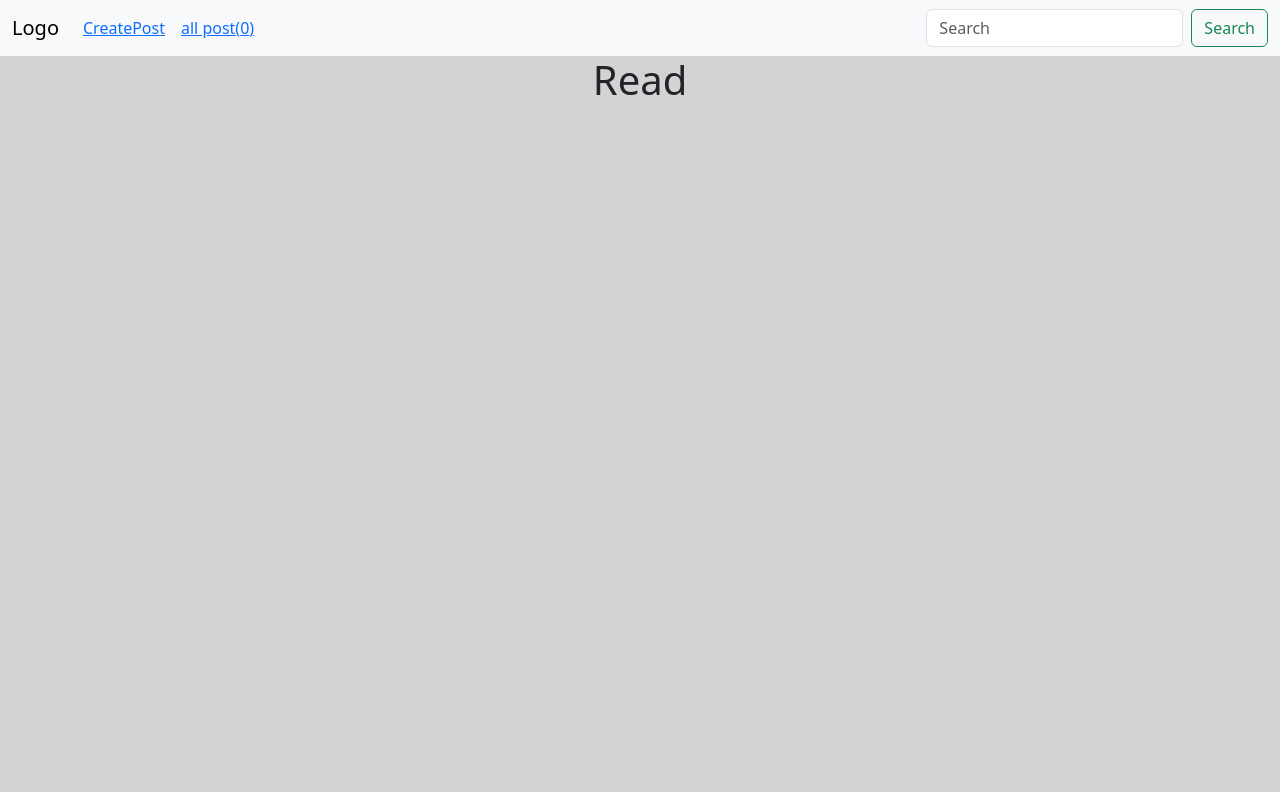
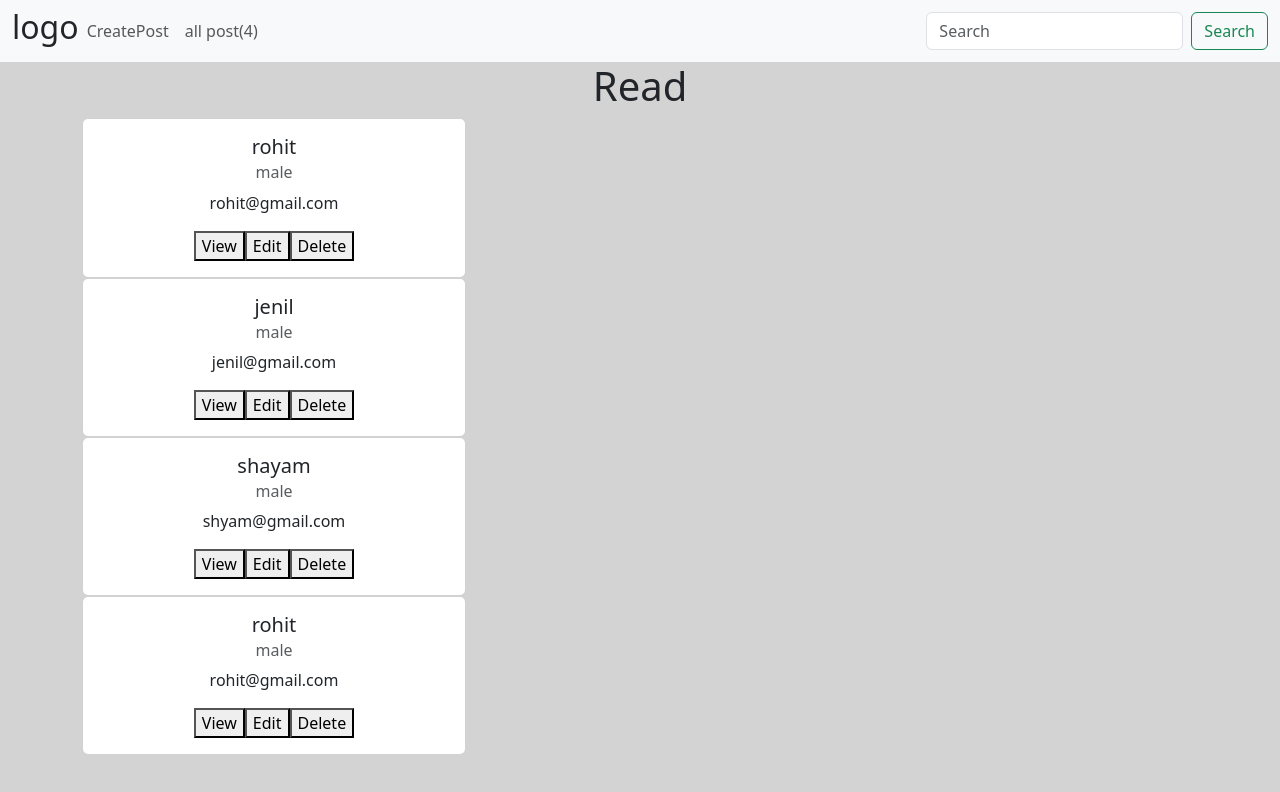
Before and after one commit to rohit9github/React-Redux__project, a React (Create React App) app in the folder redux-app/: page /read in a window 1280 px wide. Shown: the top 792 px of the page. Built offline with nearby package versions, Linux system fonts and the light colour scheme; data requests are answered from the project's data file.

Commit message:
view data in popup and delete

```diff
--- a/redux-app/db.json
+++ b/redux-app/db.json
@@ -1,44 +1,30 @@
 {
   "users": [
     {
-      "id": "cddf",
+      "id": "6bb8",
       "name": "rohit",
       "mail": "rohit@gmail.com",
       "age": "22",
       "gender": "male"
     },
     {
-      "id": "8ec1",
+      "id": "697f",
       "name": "jenil",
       "mail": "jenil@gmail.com",
       "age": "21",
       "gender": "male"
     },
     {
-      "id": "b64c",
-      "name": "dixit",
-      "mail": "dixit@gmail.com",
-      "age": "23",
-      "gender": "male"
-    },
-    {
-      "id": "56d2",
+      "id": "7c3f",
       "name": "shayam",
       "mail": "shyam@gmail.com",
       "age": "21",
       "gender": "male"
     },
     {
-      "id": "989a",
-      "name": "pinal",
-      "mail": "pinu@gmail.com",
-      "age": "22",
-      "gender": "female"
-    },
-    {
-      "id": "cc88",
+      "id": "8a2e",
       "name": "rohit",
-      "mail": "gohil@gmail.com",
+      "mail": "rohit@gmail.com",
       "age": "22",
       "gender": "male"
     }
--- a/redux-app/src/App.js
+++ b/redux-app/src/App.js
@@ -3,6 +3,7 @@ import HeaderNav from './Componets/HeaderNav';
 import Create from './Componets/Create';
 import { BrowserRouter, Route, Routes } from "react-router-dom"
 import Read from './Componets/Read';
+import Update from './Componets/Update';
 
 function App() {
   return (
@@ -12,6 +13,7 @@ function App() {
         <Routes>
           <Route exact path="/" element={<Create />} />
           <Route exact path="/read" element={<Read/>} />
+          <Route exact path="/update/:id" element={<Update/>} />
         </Routes>
       </BrowserRouter>
     </div>
--- a/redux-app/src/Componets/HeaderNav.jsx
+++ b/redux-app/src/Componets/HeaderNav.jsx
@@ -9,14 +9,14 @@ import { Link } from 'react-router-dom';
 
 
 
-function HeaderNav(){
+function HeaderNav() {
 
-  const allUsers = useSelector((state)=>state.app.users)
+  const allUsers = useSelector((state) => state.app.users)
 
-    return(
-        <Navbar expand="lg" className="bg-body-tertiary">
+  return (
+    <Navbar expand="lg" className="bg-body-tertiary">
       <Container fluid>
-        <Navbar.Brand href="#">Logo</Navbar.Brand>
+        <h2>logo</h2>
         <Navbar.Toggle aria-controls="navbarScroll" />
         <Navbar.Collapse id="navbarScroll">
           <Nav
@@ -24,12 +24,11 @@ function HeaderNav(){
             style={{ maxHeight: '100px' }}
             navbarScroll
           >
-            <Nav.Link href="#action1">
-              <Link to={"/"}>CreatePost</Link>
-            </Nav.Link>
-            <Nav.Link href="#action2">
-              <Link to={"/read"}>all post({allUsers.length})</Link>
-            </Nav.Link>
+
+            <Link to="/" className='nav-link' >CreatePost</Link>
+
+            <Link to="/read" className='nav-link' >all post({allUsers.length})</Link>
+
 
           </Nav>
           <Form className="d-flex">
@@ -44,7 +43,7 @@ function HeaderNav(){
         </Navbar.Collapse>
       </Container>
     </Navbar>
-    )
+  )
 }
 
 export default HeaderNav;
--- a/redux-app/src/Componets/Modal.jsx
+++ b/redux-app/src/Componets/Modal.jsx
@@ -1,12 +1,25 @@
 import React from "react";
 import "./Modal.css"
+import { useSelector } from "react-redux";
 
-function Modal() {
+function Modal({id,showModal,setShowModal}) {
+
+    const allUsers = useSelector((state)=>state.app.users);
+
+    const singleUser = allUsers.filter((v,i)=>v.id==id)
+
     return (
         <>
-            <h1>Modal</h1>
+
             <div className="modalBackground">
-                <div className="modalContainer"></div>
+                <div className="modalContainer">
+
+                <button onClick={()=>setShowModal(!showModal)}>Close</button>
+                <h2>Username:- {singleUser[0].name}</h2>
+                <h3>Gender :- {singleUser[0].gender}</h3>
+                <h4>Age :- {singleUser[0].age}</h4>
+                <p>Email :- {singleUser[0].mail}</p>
+                </div>
             </div>
         </>
 
--- a/redux-app/src/Componets/Read.jsx
+++ b/redux-app/src/Componets/Read.jsx
@@ -1,14 +1,18 @@
-import React, { useEffect } from "react";
+import React, { useEffect, useState } from "react";
 import Card from 'react-bootstrap/Card';
 import 'bootstrap/dist/css/bootstrap.min.css';
 import Container from 'react-bootstrap/Container';
 import { useDispatch, useSelector } from "react-redux";
-import { showUser } from "../features/userDetailsslice";
+import { deleteUser, showUser } from "../features/userDetailsslice";
 import Modal from "./Modal";
+import { useNavigate } from "react-router-dom";
 
 function Read() {
 
     const dispatch = useDispatch();
+    const[id,setId] =useState();
+    const [showModal,setShowModal] = useState(false);
+    const navigate = useNavigate()
 
     const { users, loading } = useSelector((state) => state.app)
 
@@ -19,29 +23,33 @@ function Read() {
     }, []);
 
     if (loading) {
-        return <h2>Loading...</h2>
+        return <h2>loading</h2>
+    }
+
+    const updateUser = (id) => {
+        navigate(`/update/${id}`)
     }
 
 
     return (
         <div>
-            {/* <Modal/> */}
+            {showModal && <Modal id={id} showModal={showModal} setShowModal={setShowModal} />}
             <h1>Read</h1>
             <Container>
-                {users && users.map((v, i) => {
-                    return (
+                {users && users.map((v, i) => (
+
                         <Card style={{ width: '24rem' }}>
                             <Card.Body>
                                 <Card.Title>{v.name}</Card.Title>
                                 <Card.Subtitle className="mb-2 text-muted">{v.gender}</Card.Subtitle>
                                 <Card.Text>{v.mail}</Card.Text>
-                                <Card.Link href="#">View</Card.Link>
-                                <Card.Link href="#">Edit</Card.Link>
-                                <Card.Link href="#">Delete</Card.Link>
+                                <button onClick={()=>[setId(v.id),setShowModal(true)]}>View</button>
+                                <button onClick={()=>updateUser(v.id)}>Edit</button>
+                                <button onClick={()=>dispatch(deleteUser(v.id))}>Delete</button>
                             </Card.Body>
                         </Card>
-                    )
-                })}
+
+                ))}
 
             </Container>
         </div>
--- /dev/null
+++ b/redux-app/src/Componets/Update.jsx
@@ -0,0 +1,65 @@
+import React, { useEffect } from "react";
+import Button from 'react-bootstrap/Button';
+import Form from 'react-bootstrap/Form';
+import 'bootstrap/dist/css/bootstrap.min.css';
+import Container from 'react-bootstrap/Container';
+import Row from 'react-bootstrap/Row';
+import Col from 'react-bootstrap/Col';
+import { useParams } from "react-router-dom";
+import { useSelector } from "react-redux";
+
+
+function Update(){
+
+const{id} =useParams()
+
+const {users,loading} = useSelector((state)=>state.app.users);
+
+
+useEffect(()=>{
+    if(id){
+        const singleUser = users.filter((v,i)=>v.id==id)
+
+    }
+})
+
+let getUserData = ()=>{
+
+}
+
+    return(
+        <Container>
+        <Row className="justify-content-md-center">
+            <h2>Update Data</h2>
+            <Col md="6">
+                <Form className='mt-5' method='post'>
+                    <Form.Group className="mb-3" controlId="formBasicName">
+                        <Form.Label>Name</Form.Label>
+                        <Form.Control name='name' type="text" placeholder="Enter Your Name" onChange={getUserData} />
+                    </Form.Group>
+                    <Form.Group className="mb-3" controlId="formBasicEmail">
+                        <Form.Label>Email address</Form.Label>
+                        <Form.Control name='mail' type="email" placeholder="Enter email" onChange={getUserData} />
+                    </Form.Group>
+
+                    <Form.Group className="mb-3" controlId="formBasicAge">
+                        <Form.Label>Age</Form.Label>
+                        <Form.Control name='age' type="text" placeholder="Enter Age" onChange={getUserData} />
+                    </Form.Group>
+                    <Form.Group className="mb-3" controlId="formBasicAge">
+                        <Form.Check type="radio" label="Male" name='gender' value="male" onChange={getUserData} />
+                        <Form.Check type="radio" label="Female" name='gender' value="female" onChange={getUserData} />
+                    </Form.Group>
+                    <Button variant="primary" type="submit">
+                        Submit
+                    </Button>
+                </Form>
+            </Col>
+
+
+        </Row>
+    </Container>
+    )
+}
+
+export default Update;
--- a/redux-app/src/features/userDetailsslice.js
+++ b/redux-app/src/features/userDetailsslice.js
@@ -14,8 +14,8 @@ export const createUser = createAsyncThunk("createUser",async(data,{rejectWithVa
     });
 
     try{
-        const data = await response.json();
-        return data;
+        const result = await response.json();
+        return result;
     }
     catch(error){
         console.log(error);
@@ -25,9 +25,9 @@ export const createUser = createAsyncThunk("createUser",async(data,{rejectWithVa
 
 // read action
 
-export const  showUser = createAsyncThunk("showUser",async({rejectWithValue})=>{
+export const  showUser = createAsyncThunk("showUser",async(args,{rejectWithValue})=>{
 
-    const response = fetch("http://localhost:3000/users",{
+    const response = await fetch("http://localhost:3000/users",{
         method:"GET",
         headers:{
             "Content-Type":"application/json"
@@ -42,6 +42,27 @@ export const  showUser = createAsyncThunk("showUser",async({rejectWithValue})=>{
         return rejectWithValue(error.message);
     }
 
+})
+
+
+// delete action
+
+
+export const deleteUser = createAsyncThunk("deleteUser",async(id,{rejectWithValue})=>{
+    const response = await fetch(`http://localhost:3000/users/${id}`,{
+        method:"DELETE",
+        headers:{
+            "Content-Type":"application/json"
+        }
+    });
+    try{
+        const result = await response.json();
+        return result;
+    }
+    catch(error){
+        console.log(error);
+        return rejectWithValue(error.message);
+    }
 })
 
 
@@ -77,7 +98,22 @@ export const userDetails = createSlice({
             .addCase(showUser.rejected, (state, action) => {
                 state.loading = false;
                 state.error = action.payload;
-            });
+            })
+
+            .addCase(deleteUser.pending, (state) => {
+                state.loading = true;
+            })
+            .addCase(deleteUser.fulfilled, (state, action) => {
+                state.loading = false;
+               const {id} = action.payload;
+               if(id){
+                state.users = state.users.filter((v,i)=>v.id!== id)
+               }
+            })
+            .addCase(deleteUser.rejected, (state, action) => {
+                state.loading = false;
+                state.error = action.payload;
+            })
     },
 
 })
```
